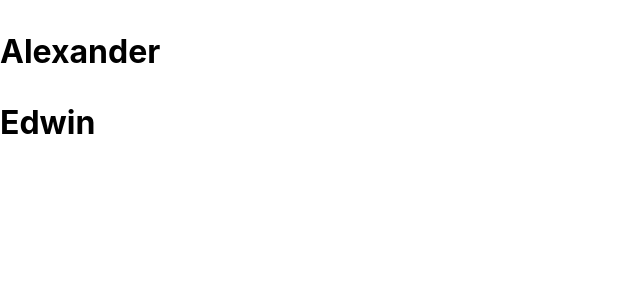
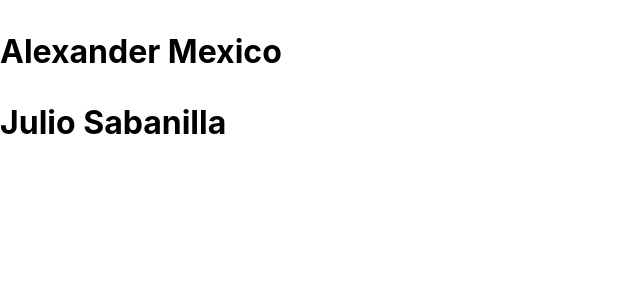
Before and after one commit to alexander-jp/Contador-en-React, a React (Create React App) app: page / in a window 1280 px wide. Shown: the top 300 px of the page, without its empty margins (0-640 px from the left). Built offline with nearby package versions, Linux system fonts and the light colour scheme.

Commit message:
se agrego un arrego con key, value

```diff
--- a/src/App.js
+++ b/src/App.js
@@ -66,9 +66,17 @@ class ListarNombres extends Component{
 
     this.state = {
        lista: [
-         'Alexander',
-         'Edwin'
-        ]
+         {
+           nombre: 'Alexander',
+           edad: '20',
+           ciudad: 'Mexico'
+         },
+         {
+          nombre: 'Julio',
+          edad: '20',
+          ciudad: 'Sabanilla'
+         }
+       ]
     }
   }
 
@@ -77,7 +85,7 @@ class ListarNombres extends Component{
     return (
       <div>
         <h1>{this.state.lista.map((title)=>{
-          return <p>{title}</p>
+          return <p>{title['nombre']} {title['ciudad']}</p>
         })
         }
         </h1>
```
